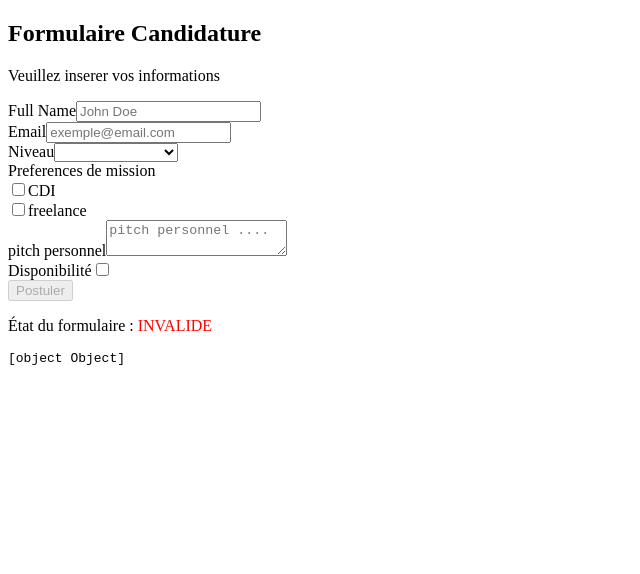
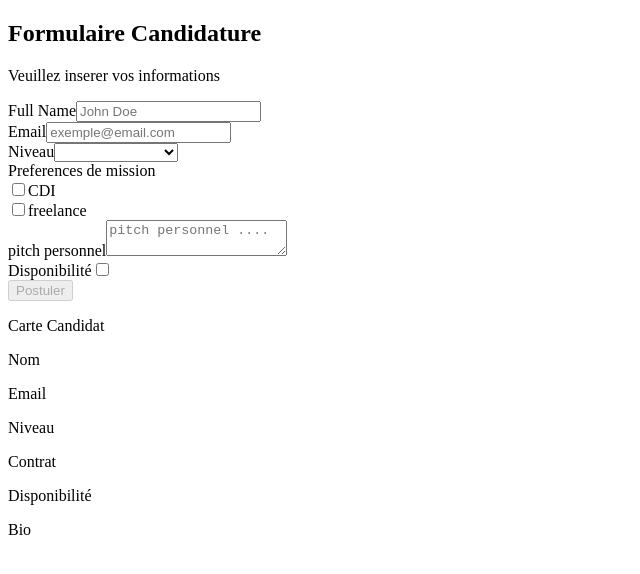
Before and after one commit to ihassis/atelierfinale4angular, an Angular app: page / in a window 1280 px wide. Shown: the top 574 px of the page, without its empty margins (0-640 px from the left). Built offline with nearby package versions, Linux system fonts and the light colour scheme.

Commit message:
mon formulaire marche

```diff
--- a/src/app/candidate-form/candidate-form.component.html
+++ b/src/app/candidate-form/candidate-form.component.html
@@ -57,7 +57,7 @@
 
       <div class="form-group">
         <label for="niveau">Niveau</label>
-        <select [(ngModel)]="level" name="level">
+        <select [(ngModel)]="Niveau" name="level">
           <option value="">-- Selectionnez --</option>
           <option value="Junior">Junior</option>
           <option value="Confirmé">Confirmé</option>
@@ -71,15 +71,16 @@
         <label>Preferences de mission</label>
         @for(opt of options; track opt.id) {
           <div>
-            <input type="checkbox" [(ngModel)]="opt.checked" [name]="'option-' + opt.id"/>
+            <input type="checkbox" [(ngModel)]="opt.checked" name="contrat_{{opt.id}}"/>
             <span>{{ opt.label }}</span>
           </div>
         }
       </div>
       <div class="form-group">
         <label for="pitch-personnel">pitch personnel</label>
-        <textarea name="pitch-personnel" id="pitch" placeholder="pitch personnel ...." maxlength="200"></textarea>
-      </div>
+        <textarea [(ngModel)]="pitchPersonnel" name="pitchPersonnel" placeholder="pitch personnel ...." maxlength="200"></textarea>
+
+    </div>
       <div class="form-group">
         <label for="dispobilite">Disponibilité</label>
         <input type="checkbox" name="disponibilité" [(ngModel)]="immediat">
@@ -89,15 +90,21 @@
       <button type="submit" [disabled]="loginForm.invalid">
         Postuler
       </button>
+      <div class="debug-area">
+        <p>Carte Candidat</p>
+        <p>Nom</p>
+        <pre>{{ user.completename }}</pre>
+        <p>Email</p>
+        <pre>{{user.email}}</pre>
+        <p>Niveau</p>
+        <pre>{{Niveau}}</pre>
+        <p>Contrat</p>
+        <pre>{{level}}</pre>
+        <p>Disponibilité</p>
+        <pre>{{ immediat }}</pre>
+        <p>Bio</p>
+        <pre>{{ pitchPersonnel }}</pre>
 
-
-      <div class="debug-area">
-        <p>État du formulaire :
-          <span [style.color]="loginForm.valid ? 'green' : 'red'">
-            {{ loginForm.valid ? 'VALIDE' : 'INVALIDE' }}
-          </span>
-        </p>
-        <pre>{{ user  }}</pre>
       </div>
 
     </form>
--- a/src/app/candidate-form/candidate-form.component.ts
+++ b/src/app/candidate-form/candidate-form.component.ts
@@ -1,23 +1,32 @@
 import { Component } from '@angular/core';
 import { NgForm } from '@angular/forms';
 import { FormsModule } from '@angular/forms';
+import { JsonPipe} from '@angular/common';
 @Component({
   selector: 'app-candidate-form',
   standalone: true,
-  imports: [FormsModule],
+  imports: [FormsModule, JsonPipe],
   templateUrl: './candidate-form.component.html',
   styleUrl: './candidate-form.component.css'
 })
 export class CandidateFormComponent {
-
   user = {
     completename:'',
     email: '',
     niveau: ''
   };
-  level:String = 'junior';
-  accepted:boolean = false;
-  immediat:boolean = false;
+  selectedNiveau!: string;
+  Niveau!:String;
+  get level(): string {
+    return this.options
+      .filter(opt => opt.checked)
+      .map(opt => opt.label)
+      .join(', ');
+  }
+  // level!:String;
+  accepted!:boolean;
+  immediat!:boolean;
+  pitchPersonnel:String = '';
   options = [
     {id:1, label:'CDI', checked:false},
     {id:2,label:'freelance',checked:false}
@@ -25,6 +34,8 @@ export class CandidateFormComponent {
 
   onSubmit(form: NgForm) {
     if (form.valid) {
+      console.log('Niveau sélectionné:', this.selectedNiveau);
+      console.log('Contrats sélectionnés:', this.level);
       console.log('Formulaire soumis ! Données :', this.user);
       alert('Données soumises avec succès ! (Voir console)');
     } else {
```
